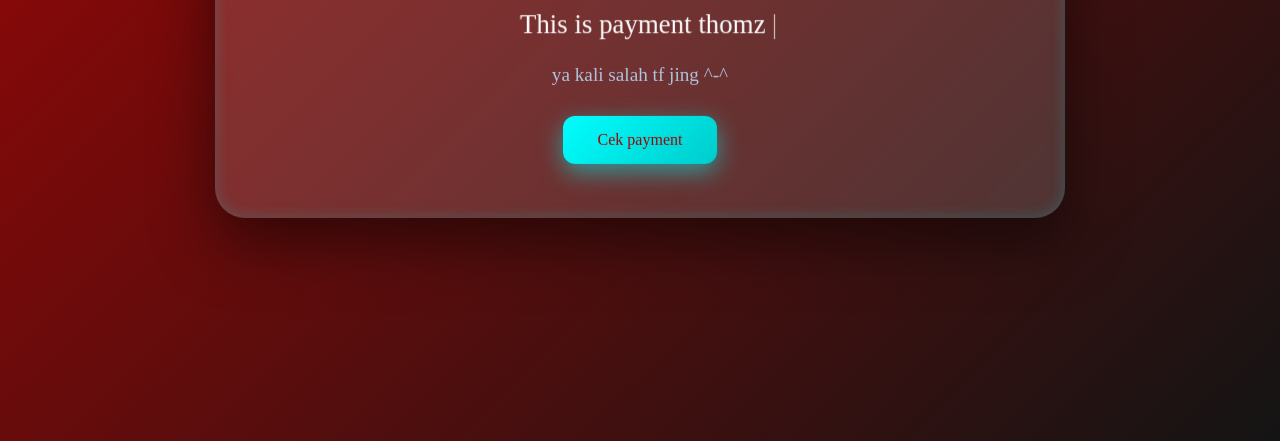
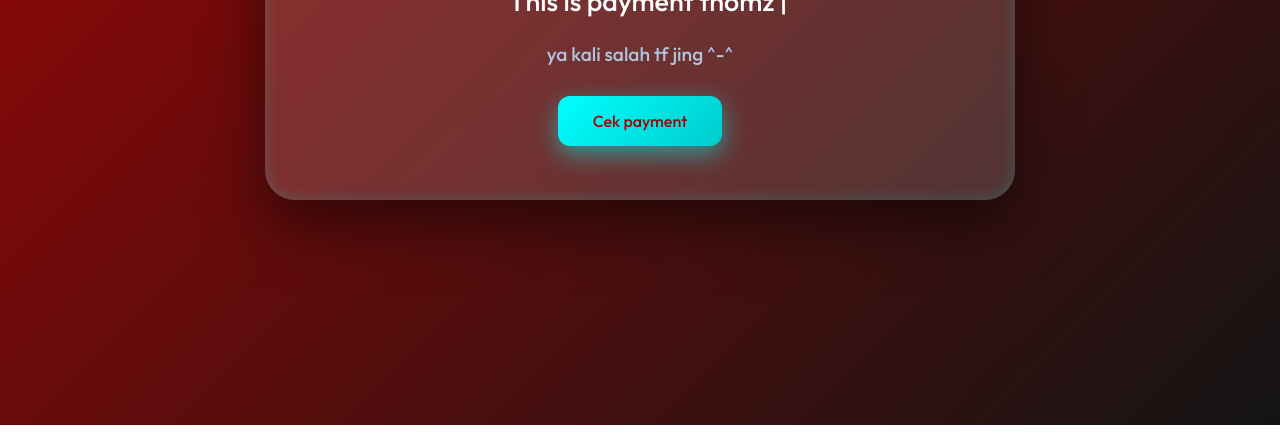
Before and after one commit to thomzzzzz/lokip, a plain HTML site: page index.html in a window 1280 px wide. Shown: the part 375-816 px from the top of the page. Drawn offline with Linux system fonts and the light colour scheme.

Commit message:
Update index.html

```diff
--- a/index.html
+++ b/index.html
@@ -10,7 +10,12 @@
     <link rel="icon" type="image/png" href="https://telegra.ph/file/5418e8dfe89ded1d7953d.jpg">
     <link rel="stylesheet" href="https://fonts.googleapis.com/css2?family=Outfit:wght@300;500;700&display=swap">
     <style>
-        *
+        *{
+            margin: 0;
+            padding: 0;
+            box-sizing: border-box;
+            font-family: 'Outfit', sans-serif;
+        }
 
         body {
             min-height: 100vh;
```
